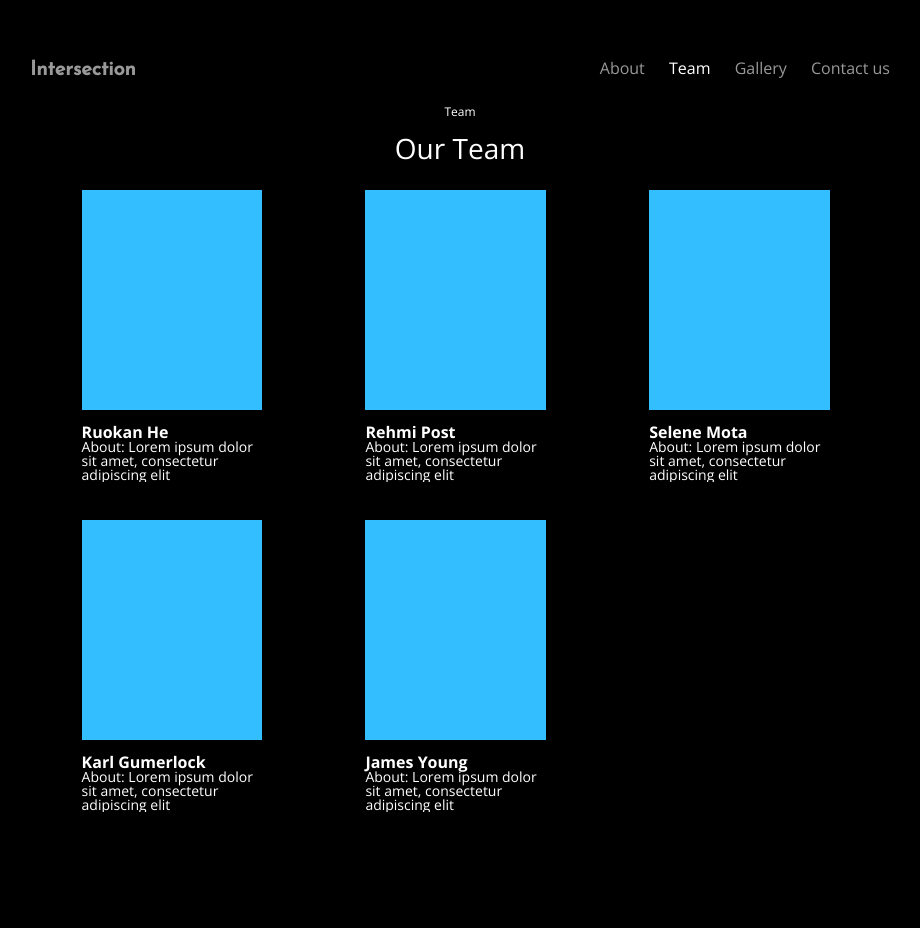
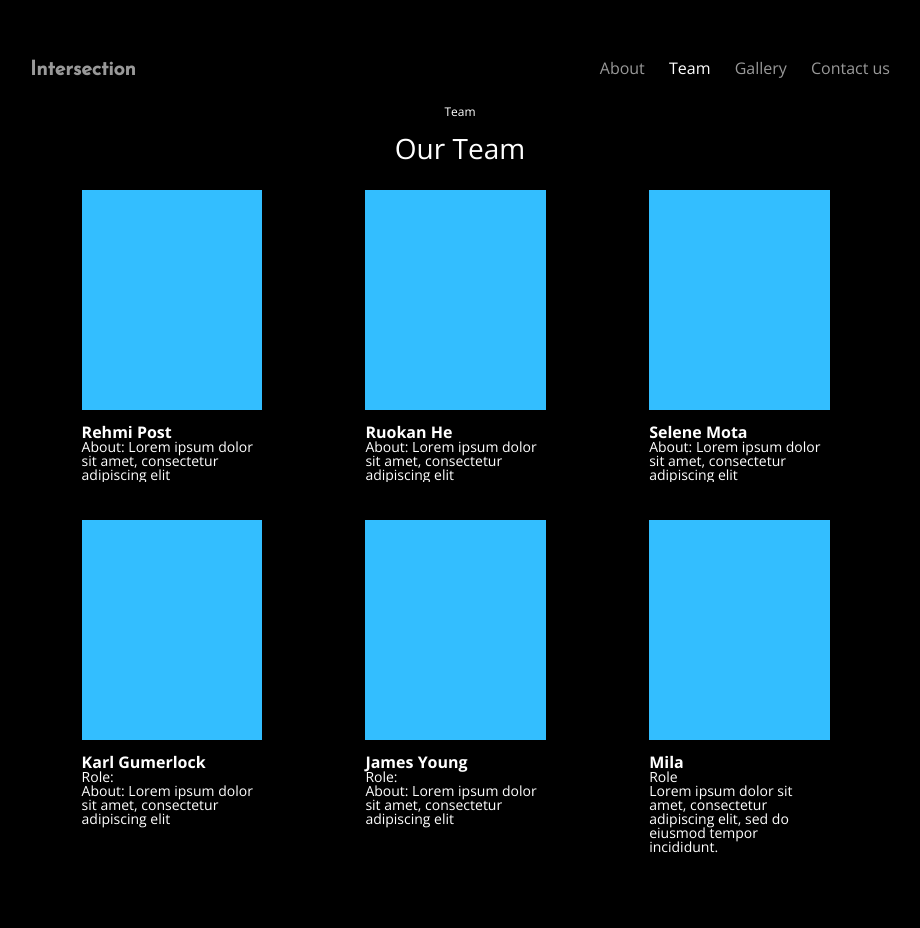
Before and after one commit to annamomoko/world, a plain HTML site: page pages/team.html in a window 1280 px wide. Shown: the whole page, without its empty margins (180-1100 px from the left). Before the commit the page ends 886 px from the top, so only its background shows below. Drawn offline with nearby package versions, Linux system fonts and the light colour scheme; files that its build step writes are made by us from their sources; files whose address does not match are found by name.

Commit message:
page update

```diff
--- a/pages/team.html
+++ b/pages/team.html
@@ -61,15 +61,15 @@
         <div class="rowLeft">
             <div class="memberphoto"></div>
             <br>
-            <div class="memberName"><b>Ruokan He</b></div>
-            <!-- <div class="memberRole"></div> -->
+            <div class="memberName"><b>Rehmi Post</b></div>
+            <!-- <div class="memberRole">Tech Lead</div> -->
             <div class="memberInfo">About: Lorem ipsum dolor sit amet, consectetur adipiscing elit </div>
         </div>
 
         <div class="rowMiddle">
             <div class="memberphoto"></div>
             <br>
-            <div class="memberName"><b>Rehmi Post</b></div>
+            <div class="memberName"><b>Ruokan He</b></div>
             <!-- <div class="memberRole"></div> -->
             <div class="memberInfo">About: Lorem ipsum dolor sit amet, consectetur adipiscing elit </div>
         </div>
@@ -91,7 +91,7 @@
             <div class="memberphoto"></div>
             <br>
             <div class="memberName"><b>Karl Gumerlock</b></div>
-            <!-- <div class="memberRole"></div> -->
+            <div class="memberRole">Role:</div>
             <div class="memberInfo">About: Lorem ipsum dolor sit amet, consectetur adipiscing elit </div>
         </div>
 
@@ -99,11 +99,11 @@
             <div class="memberphoto"></div>
             <br>
             <div class="memberName"><b>James Young</b></div>
-            <!-- <div class="memberRole"></div> -->
+            <div class="memberRole">Role: </div>
             <div class="memberInfo">About: Lorem ipsum dolor sit amet, consectetur adipiscing elit </div>
         </div>
 
-        <!-- <div class="rowRight">
+        <div class="rowRight">
             <div class="memberphoto"></div>
             <br>
             <div class="memberName"><b>Mila</b></div>
@@ -111,7 +111,7 @@
             <div class="memberInfo">Lorem ipsum dolor sit amet, consectetur adipiscing elit,
                 sed do eiusmod tempor incididunt. </div>
 
-        </div> -->
+        </div>
     </div>
 
 
```
